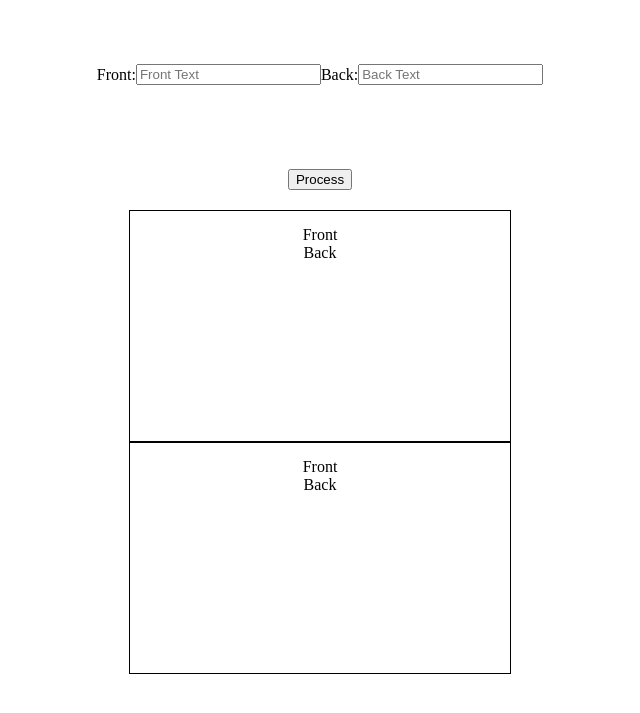
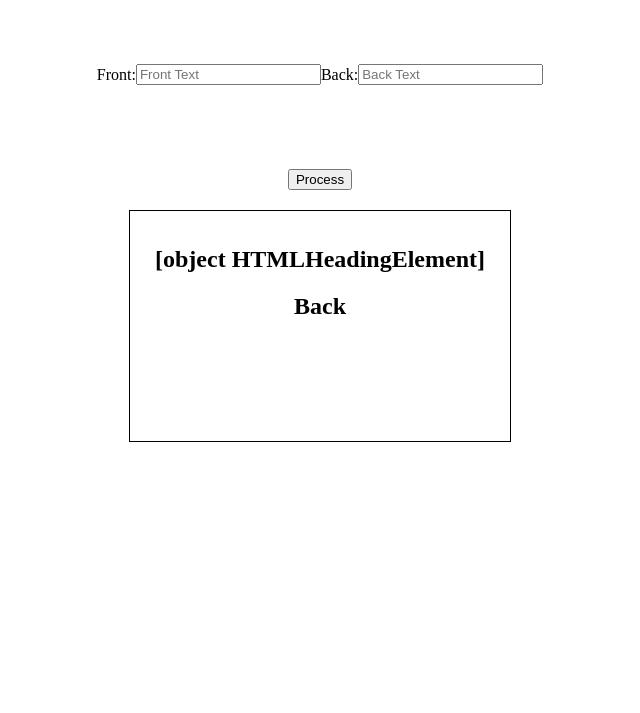
Before and after one commit to lmiddeke/Flip-Card, a plain HTML site: page index.html in a window 1280 px wide. Shown: the part 79-792 px from the top of the page, without its empty margins (320-960 px from the left). Drawn offline with Linux system fonts and the light colour scheme.

Commit message:
added more js

```diff
--- a/index.html
+++ b/index.html
@@ -10,20 +10,23 @@
     <h1>Flippy the Card Game</h1>
     <form>
         <label for="frontForm">Front:</label>
-        <input type="text" name="frontForm" id="frontForm" placeholder="Front Text">
+        <input id="frontForm" type="text"  placeholder="Front Text">
         <label for="backForm">Back:</label>
-        <input type="text" name="backForm" id="backForm" placeholder="Back Text">
+        <input id="backForm" type="text"  placeholder="Back Text">
     </form>
 
     <button id="button" type="button" name="button">Process</button>
 
-    <section id="card1">
-        <div class="front">Front</div>
-        <div class="back">Back</div>
+    <section id="card">
+        <div>
+            <h2 id="cardFront">Front</h2>
+        </div>
+        <div>
+            <h2 id="cardBack">Back</h2>
+        </div>
     </section>
-    <section id="card2">
-        <div class="front">Front</div>
-        <div class="back">Back</div>
-    </section>
+
+    <script type="text/javascript" src="main.js"></script>
+
 </body>
 </html>
--- a/main.js
+++ b/main.js
@@ -1,5 +1,8 @@
 document.querySelector('#button').addEventListener('click', launch)
 
 function launch() {
+    const cardFront = document.querySelector('#frontForm').value
+    const cardBack = document.querySelector('#backForm').value
+}
 
-}
+document.querySelector('#cardFront').innerText = cardFront
--- a/style.css
+++ b/style.css
@@ -2,7 +2,7 @@ h1 {
     text-align: center;
 }
 
-#card1, #card2 {
+#card {
     border: 1px solid black;
     text-align: center;
     padding: 15px;
```
